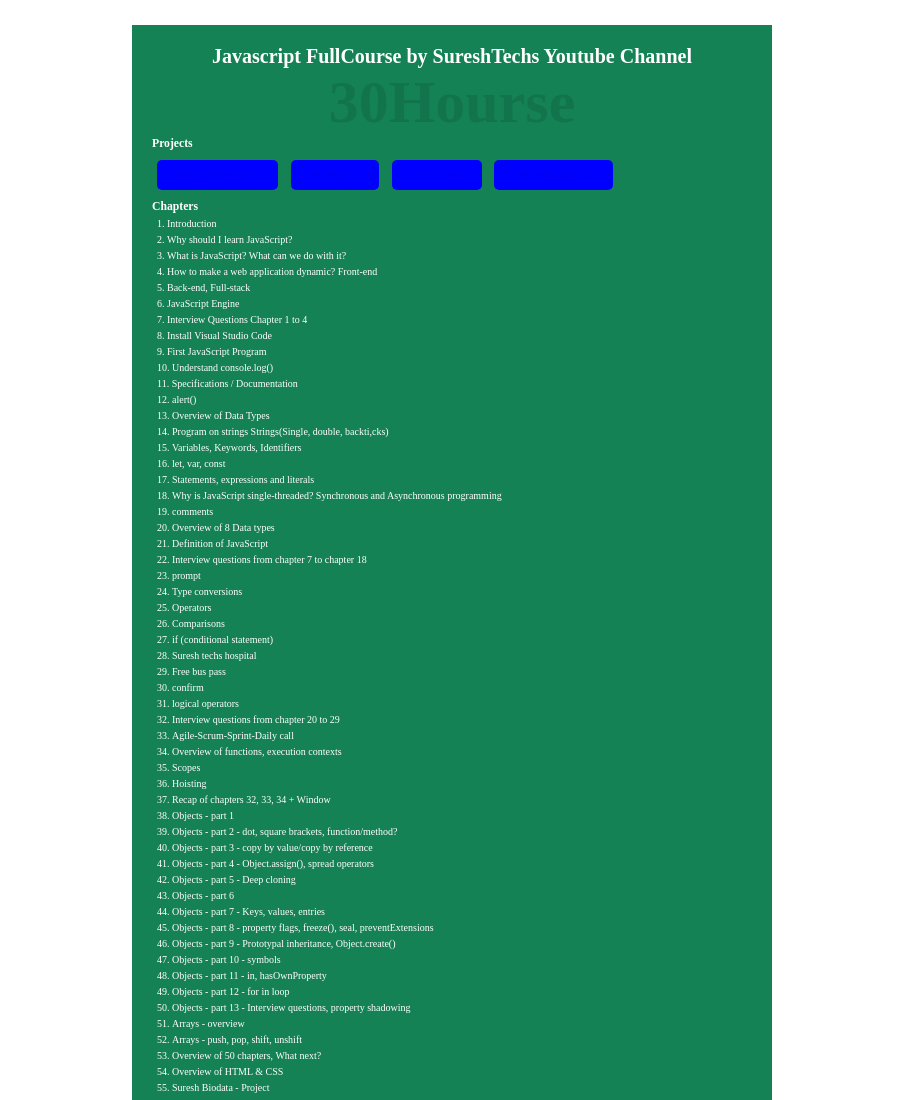
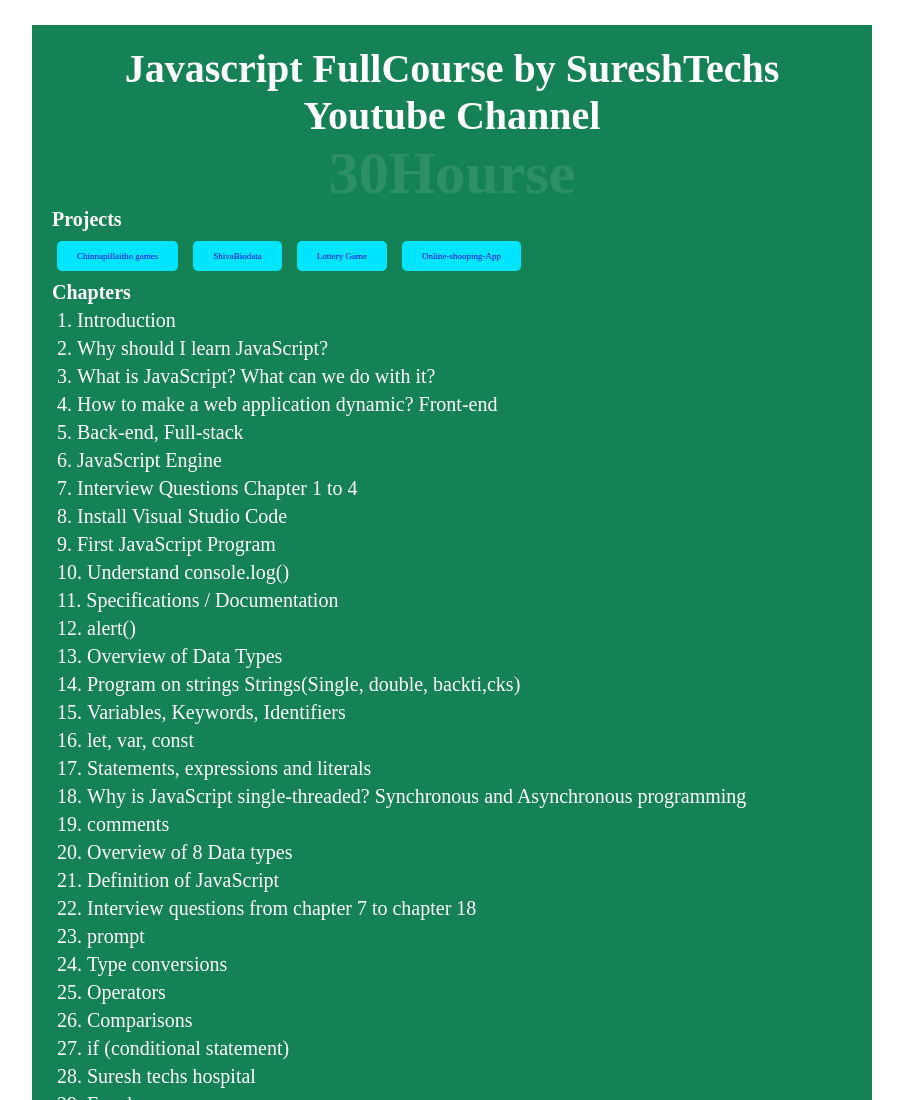
Before and after one commit to SivaramiReddy-Bijjam/All-in-one-Application, a plain HTML site: page Home.html in a window 1280 px wide. Shown: the top 1100 px of the page, without its empty margins (188-1091 px from the left). Drawn offline with Linux system fonts and the light colour scheme.

Commit message:
Updated Version

```diff
--- a/Home.html
+++ b/Home.html
@@ -9,7 +9,7 @@
 <body>
     <div class="Home-Page-Container">
     <h1 class="centertext whitetext">Javascript FullCourse by SureshTechs Youtube Channel</h1>
-    <h2 class="centertext font60px opacityHalf">30Hourse</h2>
+    <h2 class="whitetext centertext font60px opacityHalf">30Hourse</h2>
     <h3 class="whitetext font30px">Projects</h3>
 
     <a class="primaryButton" href="kits Game/index.html" target="_blank">Chinnapillaitho games</a>
--- a/loading.js
+++ b/loading.js
@@ -21,4 +21,4 @@
         clearInterval(intervalId);
         window.location.href = "Home.html";
     }
-}, 2000);
+}, 1000);
--- a/styles.css
+++ b/styles.css
@@ -7,11 +7,11 @@
 }
 
 .Home-Page-Container{
-  max-width: 600px;
+  max-width: 800px;
   margin:5px auto;
   background-color:rgb(21, 130, 85);
   padding: 20px;
-  font-size: x-small;
+  font-size:20px;
 
 }
 .centertext{
@@ -31,7 +31,7 @@
   opacity: 0.1;
 }
 .font30px{
-    font-size: smalle;
+    font-size: 20px;
      color: white;
 
 }
@@ -41,18 +41,18 @@
 } */
 .primaryButton{
 
-    background-color: blue;
+    background-color: rgb(0, 229, 255);
     padding:10px 20px ;
     cursor: pointer;
     border: none;
     border-radius: 5px;
     margin:10px 5px;
-    font-size: xx-small;
+    font-size:xx-small;
     display: inline-block;
     text-decoration: none;
 }
 .primaryButton:hover{
-    background-color: rgb(0, 255, 242);
+    background-color:green;
 }
 li{
     list-style-position: inside;
```
